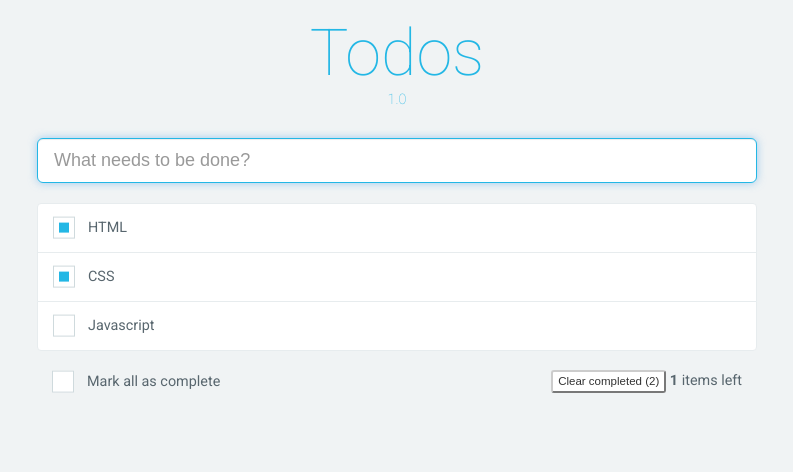
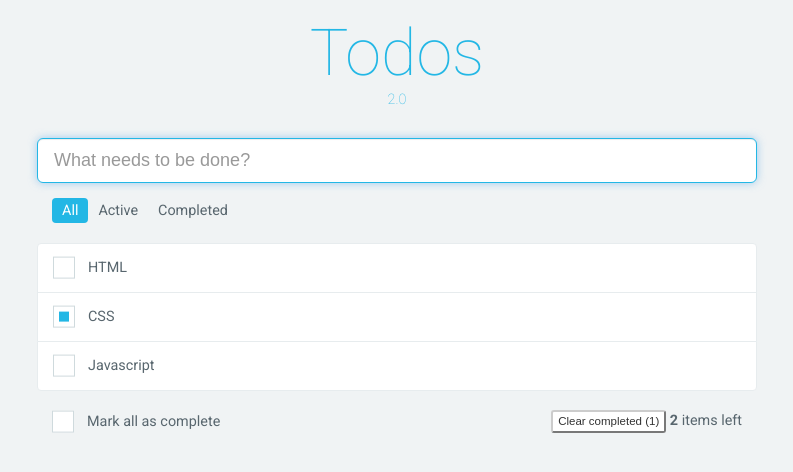
Before and after one commit to sunnykim91/acam_JS_Algo, a website: page todo/index.html in a window 1280 px wide. Shown: the whole page, without its empty margins (243-1036 px from the left). Drawn offline with Linux system fonts and the light colour scheme.

Commit message:
version up 2.0

```diff
--- a/todo/index.html
+++ b/todo/index.html
@@ -5,7 +5,7 @@
   <meta charset="UTF-8">
   <meta name="viewport" content="width=device-width, initial-scale=1.0">
   <meta http-equiv="X-UA-Compatible" content="ie=edge">
-  <title>Todos 1.0</title>
+  <title>Todos 2.0</title>
   <link href="css/style.css" rel="stylesheet">
   <script defer src="js/app.js"></script>
 </head>
@@ -13,18 +13,22 @@
 <body>
   <div class="container">
     <h1 class="title">Todos</h1>
-    <div class="ver">1.0</div>
+    <div class="ver">2.0</div>
 
     <input class="input-todo" placeholder="What needs to be done?" autofocus>
+    <ul class="nav">
+      <li id="all" class="active">All</li>
+      <li id="active">Active</li>
+      <li id="completed">Completed</li>
+    </ul>
 
     <ul class="todos">
-        <!-- <li id="myId" class="todo-item">
-          <input class="custom-checkbox" type="checkbox" id="ck-myId">
-          <label for="ck-myId">HTML</label>
-          <i class="remove-todo far fa-times-circle"></i>
-        </li> -->
+      <!-- <li id="myId" class="todo-item">
+        <input class="custom-checkbox" type="checkbox" id="ck-myId">
+        <label for="ck-myId">HTML</label>
+        <i class="remove-todo far fa-times-circle"></i>
+      </li> -->
     </ul>
-
     <div class="footer">
       <div class="complete-all">
         <input class="custom-checkbox" type="checkbox" id="ck-complete-all">
--- a/todo/js/app.js
+++ b/todo/js/app.js
@@ -1,9 +1,10 @@
 let todos = [
-  { id: 1, content: 'HTML', completed: true },
+  { id: 1, content: 'HTML', completed: false },
   { id: 2, content: 'CSS', completed: true },
   { id: 3, content: 'Javascript', completed: false }
 ];
-
+let copyTodos = [];
+let navState = 'all';
 
 const $todos = document.querySelector('.todos');
 const $inputTodo = document.querySelector('.input-todo');
@@ -11,12 +12,20 @@ const $customCheckbox = document.querySelector('.custom-checkbox');
 const $btn = document.querySelector('.btn');
 const $comtodos = document.querySelector('.completed-todos');
 const $actodos = document.querySelector('.active-todos');
-
+const $nav = document.querySelector('.nav');
 
 function render() {
   let html = '';
 
-  todos.forEach(({ id, content, completed }) => {
+  if (navState === 'all') {
+    copyTodos = todos;
+  } else if (navState === 'active') {
+    copyTodos = todos.filter(todo => !todo.completed);
+  } else {
+    copyTodos = todos.filter(todo => todo.completed);
+  }
+
+  copyTodos.forEach(({ id, content, completed }) => {
     html += `<li id=${id} class="todo-item">
         <input class="custom-checkbox" type="checkbox" id="ck-${id}" ${[completed ? 'checked' : '']}>
         <label for="ck-${id}">${content}</label>
@@ -26,8 +35,7 @@ function render() {
 
   $todos.innerHTML = html;
 
-
-  const ctnImcomplete = todos.length - todos.filter(todo => todo.completed).length;
+  const ctnImcomplete = todos.filter(todo => !todo.completed).length;
   const ctnComplete = todos.filter(todo => todo.completed).length;
   $actodos.textContent = ctnImcomplete;
   $comtodos.textContent = ctnComplete;
@@ -36,6 +44,18 @@ function render() {
 function generateId() {
   return todos.length ? Math.max(...todos.map(todo => todo.id)) + 1 : 1;
 }
+
+$nav.addEventListener('click', (e) => {
+  // $nav요소의 자식요소들을 배열로변환
+  [...$nav.children].forEach((todo) => {
+    todo.classList.remove('active');
+  });
+  e.target.classList.add('active');
+
+  navState = e.target.id;
+
+  render();
+});
 
 $todos.onclick = function (e) {
   if (!e.target.classList.contains('remove-todo')) return;
```
